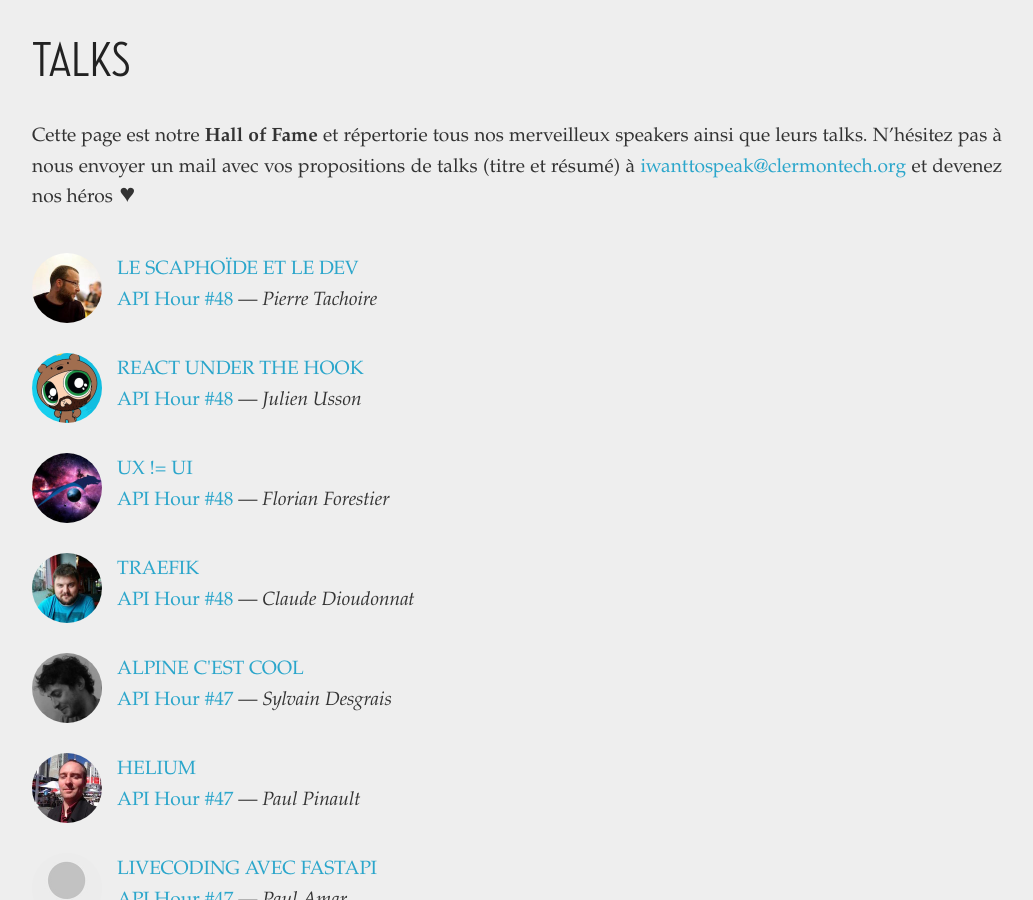
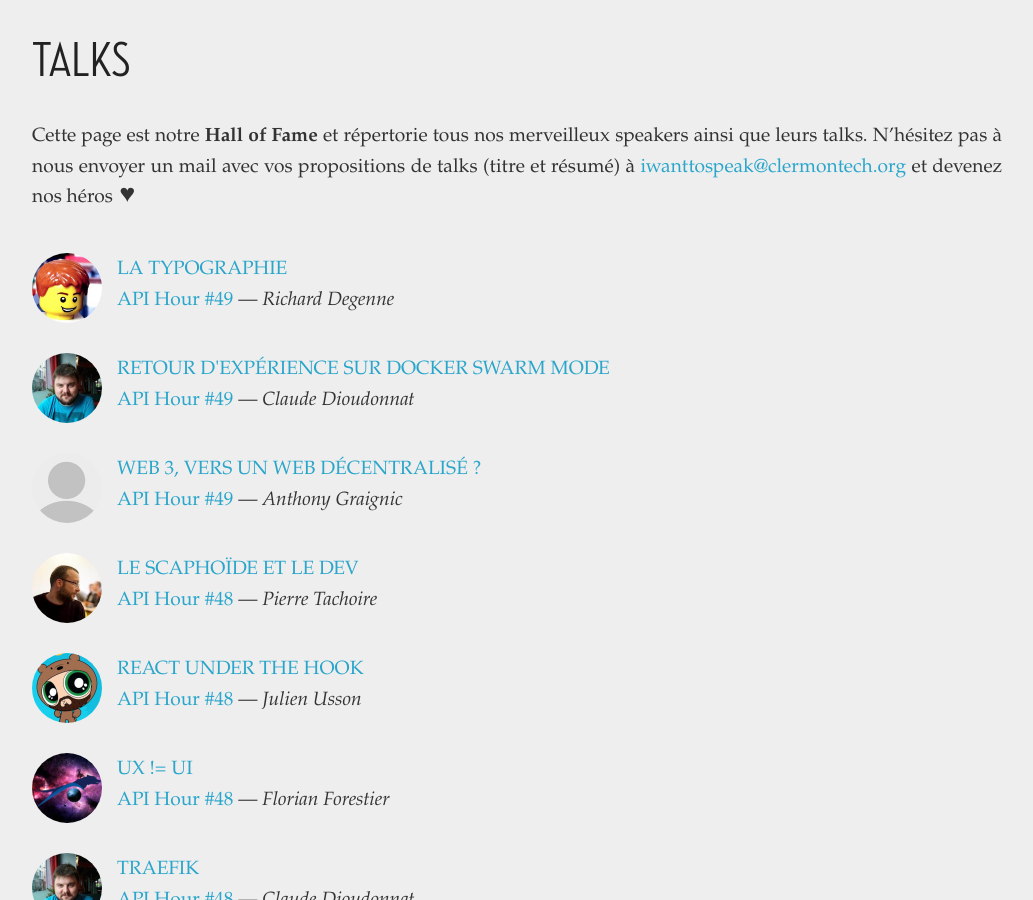
Before and after one commit to clermontech/clermontech.github.com, a Jekyll site: the page built from talks/index.md, in a window 1280 px wide and 900 px high, scrolled down 311 px. Shown: the whole window, without its empty margins (123-1156 px from the left). Built offline with Jekyll 4.4.1, drawn with Linux system fonts in a browser that asks for light colours.

Commit message:
Add missing page and fix page date (#224)

```diff
--- /dev/null
+++ b/_posts/2022-03-29-anthony-graignic-web-3.md
@@ -0,0 +1,23 @@
+---
+layout: talk
+categories: [ talks, api-hour-49 ]
+
+session_url: /api-hours/api-hour-49.html
+session_name: Clermont'ech API Hour &#35;49
+session_short_name: "&#35;49"
+
+author: Anthony Graignic
+author_url:
+author_image:
+
+slides_url:
+video:
+
+title: "Web 3, vers un web décentralisé ?"
+---
+
+Le Web 3, nouvelle génération d'Internet est le sujet tech tendance
+du moment et fait l'objet de beaucoup de discussions/débats.
+Il promet de changer notre perception de la valeur et comment on
+l'échange. Et ce de manière décentralisée. Alors que les premières
+briques technologiques sont en train d'être posées, le sera-t-il vraiment ?
--- a/_posts/2022-04-04-api-hour-49.md
+++ b/_posts/2022-03-29-api-hour-49.md
@@ -39,13 +39,21 @@ Les inscriptions sont ouvertes.
 
 Le Web 3, nouvelle génération d'Internet est le sujet tech tendance du moment et fait l'objet de beaucoup de discussions/débats. Il promet de changer notre perception de la valeur et comment on l'échange. Et ce de manière décentralisée. Alors que les premières briques technologiques sont en train d'être posées, le sera-t-il vraiment ?
 
-[Voir la vidéo]({% post_url 2022-04-04-Anthony-Graignic-Web-3 %})
+[Voir la vidéo]({% post_url 2022-03-29-anthony-graignic-web-3 %})
 
 ### Richard Degenne • La typographie
 
 Informaticiens ou pas, nous sommes confrontés à du texte imprimé en permanence : livres, écrans, emballages... Pourtant, l'art de composer un texte imprimé est somme toute largement méconnu du grand public.
 
-[Voir la vidéo]({% post_url 2022-04-04-Richard-Degenne-La-typographie %})
+[Voir la vidéo]({% post_url 2022-03-29-richard-degenne-la-typographie %})
+
+
+### Claude Dioudonnat • Retour d'expérience sur Docker Swarm Mode
+
+Docker Engine intègre un mode Swarm qui permet de créer un cluster Docker.
+Voici un retour d'expérience sur Swarm et une alternative simple à Kubernestes.
+
+[Voir la vidéo]({% post_url 2022-03-29-claude-dioudonnat-docker-swarm-mode %})
 
 ### Peut-être vous ?
 
--- /dev/null
+++ b/_posts/2022-03-29-claude-dioudonnat-docker-swarm-mode.md
@@ -0,0 +1,20 @@
+---
+layout: talk
+categories: [ talks, api-hour-49 ]
+
+session_url: /api-hours/api-hour-49.html
+session_name: Clermont'ech API Hour &#35;49
+session_short_name: "&#35;49"
+
+author: Claude Dioudonnat
+author_url: https://twitter.com/ClaudusD
+author_image: claude.jpg
+
+slides_url:
+video:
+
+title: "Retour d'expérience sur Docker Swarm Mode"
+---
+
+Docker Engine intègre un mode Swarm qui permet de créer un cluster Docker.
+Voici un retour d'expérience sur Swarm et une alternative simple à Kubernestes.
--- /dev/null
+++ b/_posts/2022-03-29-richard-degenne-la-typographie.md
@@ -0,0 +1,22 @@
+---
+layout: talk
+categories: [ talks, api-hour-49 ]
+
+session_url: /api-hours/api-hour-49.html
+session_name: Clermont'ech API Hour &#35;49
+session_short_name: "&#35;49"
+
+author: Richard Degenne
+author_url: http://blog.richarddegenne.fr
+author_image: richarddegenne.jpg
+
+slides_url:
+video:
+
+title: "La typographie"
+---
+
+Informaticiens ou pas, nous sommes confrontés à du texte
+imprimé en permanence : livres, écrans, emballages...
+Pourtant, l'art de composer un texte imprimé est somme toute
+largement méconnu du grand public.
```
